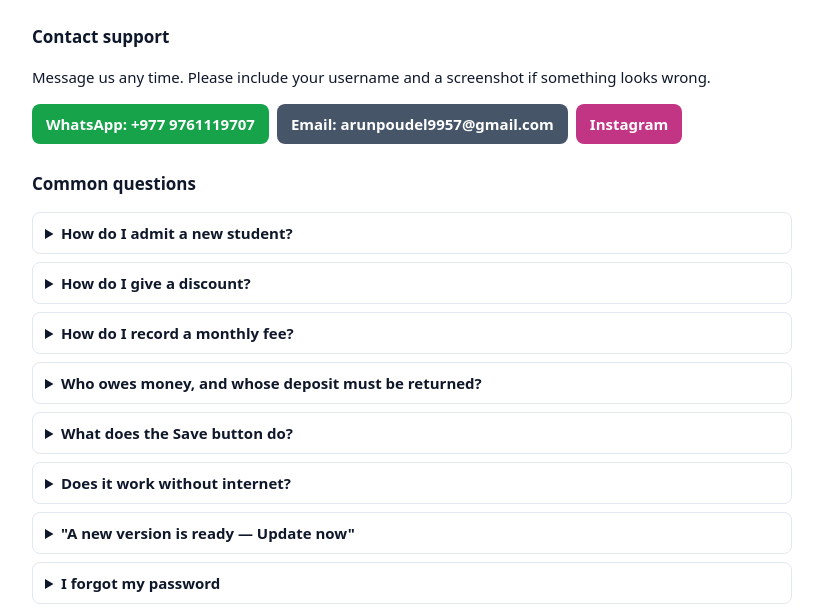
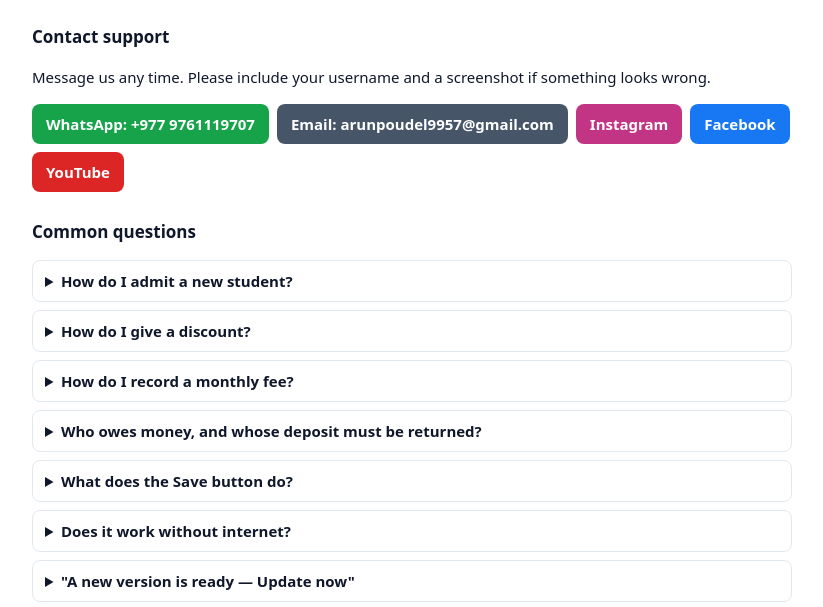
Before and after one commit to dawnofgod/padma-hostel-finance, a plain HTML site: page help.html in a window 1280 px wide. Shown: the part 150-757 px from the top of the page, without its empty margins (228-1051 px from the left). Drawn offline with Linux system fonts and the light colour scheme.

Commit message:
Footer: Instagram/Facebook/YouTube links; email opens Gmail compose
Co-Authored-By: Claude Opus 5.5 <noreply@anthropic.com>
Claude-Session: https://claude.ai/code/session_01YLq3u4mR8xvKeGkdougbFp

```diff
--- a/help.html
+++ b/help.html
@@ -29,7 +29,7 @@
 (function () {
   var C = window.PadmaContact || {}; var b = [];
   if (C.whatsapp) b.push('<a style="background:#16a34a" target="_blank" rel="noopener" href="https://wa.me/' + C.whatsapp + '">WhatsApp: +' + C.whatsapp.replace(/^977/, '977 ') + '</a>');
-  if (C.email) b.push('<a style="background:#475569" href="mailto:' + C.email + '">Email: ' + C.email + '</a>');
+  if (C.email) b.push('<a style="background:#475569" target="_blank" rel="noopener" href="' + C.emailUrl + '">Email: ' + C.email + '</a>');
   if (C.instagram) b.push('<a style="background:#c13584" target="_blank" rel="noopener" href="' + C.instagram + '">Instagram</a>');
   if (C.facebook) b.push('<a style="background:#1877f2" target="_blank" rel="noopener" href="' + C.facebook + '">Facebook</a>');
   if (C.youtube) b.push('<a style="background:#dc2626" target="_blank" rel="noopener" href="' + C.youtube + '">YouTube</a>');
--- a/js/footer.js
+++ b/js/footer.js
@@ -5,10 +5,12 @@
     maker: 'arunpoudel_dm',
     email: 'arunpoudel9957@gmail.com',
     whatsapp: '9779761119707', // country code + number, digits only
-    instagram: 'https://www.instagram.com/arunpoudel_dm',
-    facebook: '',
-    youtube: '',
+    instagram: 'https://www.instagram.com/arunpoudel.dm/',
+    facebook: 'https://www.facebook.com/profile.php?id=61586265016437',
+    youtube: 'https://www.youtube.com/@ArunPoudel-DM',
   };
+  // Gmail in the browser: a plain mailto: link does nothing on computers without a mail app set up.
+  C.emailUrl = C.email ? 'https://mail.google.com/mail/?view=cm&fs=1&to=' + encodeURIComponent(C.email) + '&su=' + encodeURIComponent('Padma Hostel Finance – support') : '';
   window.PadmaContact = C;
   const ico = {
     wa: '<svg viewBox="0 0 24 24" width="14" height="14" aria-hidden="true"><path fill="currentColor" d="M12 3a9 9 0 0 0-7.8 13.5L3 21l4.6-1.2A9 9 0 1 0 12 3Zm0 16.3c-1.4 0-2.8-.4-4-1.1l-.3-.2-2.7.7.7-2.6-.2-.3A7.3 7.3 0 1 1 12 19.3Zm4-5.5c-.2-.1-1.3-.6-1.5-.7s-.4-.1-.5.1l-.7.9c-.1.1-.3.2-.5.1a6 6 0 0 1-3-2.6c-.2-.4.2-.4.6-1.2.1-.2 0-.3 0-.4l-.7-1.6c-.2-.4-.4-.4-.5-.4h-.5a.9.9 0 0 0-.6.3 2.7 2.7 0 0 0-.8 2c0 1.2.8 2.3.9 2.4.1.2 1.7 2.6 4.1 3.6 1.5.7 2.1.7 2.9.6.5-.1 1.3-.6 1.5-1.1.2-.5.2-1 .1-1.1l-.6-.2Z"/></svg>',
@@ -20,7 +22,7 @@
   const a = (href, title, icon, color) => href ? `<a href="${href}" target="_blank" rel="noopener" title="${title}" aria-label="${title}" style="display:inline-flex;align-items:center;justify-content:center;width:24px;height:24px;border-radius:50%;color:${color};border:1px solid currentColor;opacity:.85">${icon}</a>` : '';
   const social = [
     a(C.whatsapp && `https://wa.me/${C.whatsapp}`, 'Chat on WhatsApp', ico.wa, '#16a34a'),
-    a(C.email && `mailto:${C.email}`, 'Email', ico.mail, '#475569'),
+    a(C.emailUrl, 'Email (Gmail)', ico.mail, '#475569'),
     a(C.instagram, 'Instagram', ico.ig, '#c13584'),
     a(C.facebook, 'Facebook', ico.fb, '#1877f2'),
     a(C.youtube, 'YouTube', ico.yt, '#dc2626'),
--- a/js/padma-web.js
+++ b/js/padma-web.js
@@ -6,7 +6,7 @@
 'use strict';
 (function () {
   const { dates, logic, db, reports } = window.PadmaCore;
-  const APP_VERSION = '5.7.1';
+  const APP_VERSION = '5.7.2';
   const BACKUP_DIR = 'Backup';
   const BACKUP_FILE = 'padma-data.json';
 
--- a/sw.js
+++ b/sw.js
@@ -2,7 +2,7 @@
 // To publish an update: change VERSION below (e.g. 3.0.1) and upload the changed files to GitHub.
 // Open copies of the app notice it and show "A new version of the app is ready – Update now".
 // Your records are NOT stored here; updates never touch them.
-const VERSION = '5.7.1';
+const VERSION = '5.7.2';
 const CACHE = 'padma-finance-' + VERSION;
 const FILES = [
   './',
```
